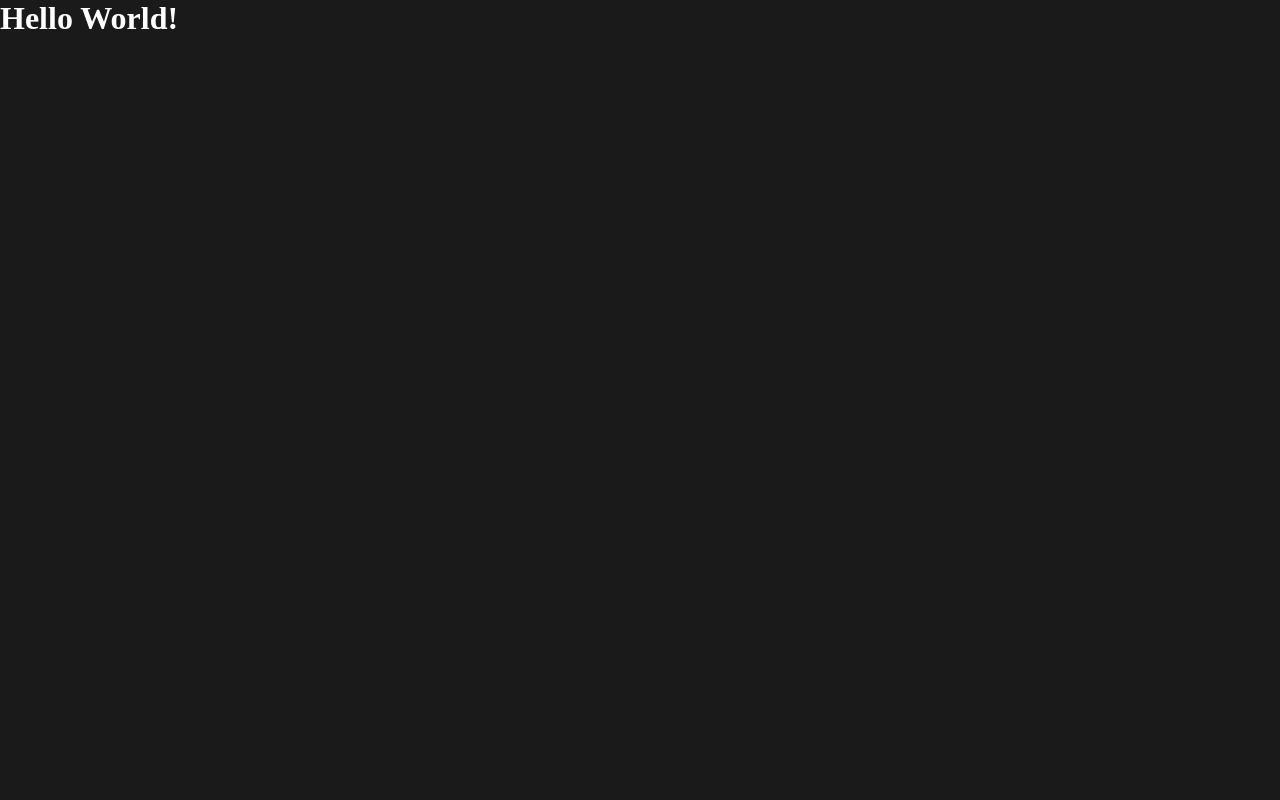
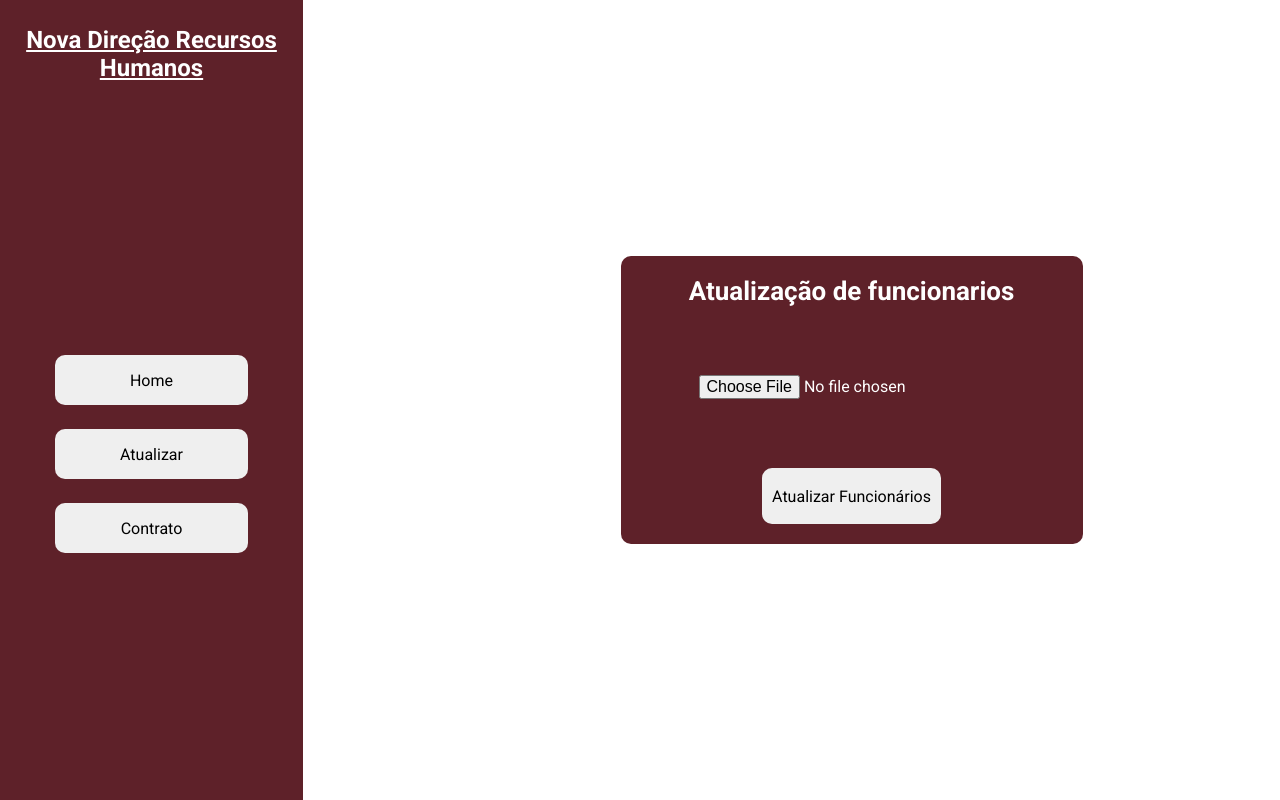
Before and after one commit to BrayanMaximiano/NovadirecaoApp, a React (Vite) app: page /#/atualizar in a window 1280 px wide. Built offline with nearby package versions, Linux system fonts and the light colour scheme.

Commit message:
Término visual das principais telas

```diff
--- a/index.html
+++ b/index.html
@@ -2,9 +2,12 @@
 <html lang="en">
   <head>
     <meta charset="UTF-8" />
+    <link rel="preconnect" href="https://fonts.googleapis.com"/>
+    <link rel="preconnect" href="https://fonts.gstatic.com" crossorigin/>
+    <link href="https://fonts.googleapis.com/css2?family=Roboto:wght@100;300;400;500;700;900&display=swap" rel="stylesheet"/>
     <link rel="icon" type="image/svg+xml" href="/vite.svg" />
     <meta name="viewport" content="width=device-width, initial-scale=1.0" />
-    <title>Vite + React</title>
+    <title>Sistema Nova Direção</title>
   </head>
   <body>
     <div id="root"></div>
--- a/src/App.jsx
+++ b/src/App.jsx
@@ -1,4 +1,8 @@
+import { HashRouter, Route, Routes } from "react-router-dom"
 import GlobalStyle from "./styles/GlobalStyle"
+import Atualizar from "./Pages/Atualizar"
+import Contrato from "./Pages/Contrato"
+import Home from "./Pages/Home"
 
 function App() {
 
@@ -7,7 +11,13 @@ function App() {
 
     <>
     <GlobalStyle />
-    <h1>Hello World!</h1>
+    <HashRouter>
+      <Routes>
+        <Route path="/" element={<Home/>}/>
+        <Route path="/atualizar" element={<Atualizar/>}/>
+        <Route path="/form" element={<Contrato/>}/>
+      </Routes>
+    </HashRouter>
     </>
 
   )
--- /dev/null
+++ b/src/Pages/Atualizar/index.jsx
@@ -0,0 +1,19 @@
+import { Att, AttWapper, Button, Container, Input, Title } from "./styles"
+import SideNavigation from "../../components/SideNavigation"
+
+const Index = ()=>{
+    return(
+        <Container>
+            <SideNavigation />
+            <AttWapper>
+                <Att>
+                    <Title> Atualização de funcionarios</Title>
+                    <Input type="file"/>
+                    <Button> Atualizar Funcionários</Button>
+                </Att>
+            </AttWapper>
+        </Container>
+    )
+}
+
+export default Index
--- /dev/null
+++ b/src/Pages/Atualizar/styles.js
@@ -0,0 +1,56 @@
+import styled from "styled-components";
+
+export const Container = styled.div`
+ height: 100vh;
+ width: 100vw;
+ display: flex;
+ align-items: center;
+ justify-content: space-between;
+`
+
+export const AttWapper = styled.div`
+    width: 857px;
+    height: 100vh;
+    display: flex;
+    align-items: center;
+    justify-content: center;
+`
+
+export const Att = styled.div`
+    height: 288px;
+    width: 462px;
+    background-color: #5E2129;
+    border: none;
+    border-radius: 10px;
+    display:flex;
+    flex-direction:column;
+    justify-content: space-between;
+    align-items: center;
+    gap: 20px;
+    padding: 20px;
+`
+export const Title = styled.h2`
+    color: white;
+    font-size: 26px;
+`
+
+export const Button = styled.button`
+height: 56px;
+padding: 10px;
+border: none;
+border-radius: 10px;
+cursor: pointer;
+transition: all ease 0.5s;
+
+&:hover{
+    background-color: rgba(255,255,255, 0.7);
+}
+
+`
+
+export const Input = styled.input`
+    color: white;
+    cursor: pointer;
+    border: none;
+
+`
--- /dev/null
+++ b/src/Pages/Contrato/index.jsx
@@ -0,0 +1,13 @@
+import { Container, ContratoWrapper } from "./styles";
+import SideNavigation from "../../components/SideNavigation";
+
+const Index = () => {
+  return (
+    <Container>
+      <SideNavigation/>
+      <ContratoWrapper></ContratoWrapper>
+    </Container>
+  );
+};
+
+export default Index;
--- /dev/null
+++ b/src/Pages/Contrato/styles.js
@@ -0,0 +1,21 @@
+import styled from "styled-components";
+
+export const Container = styled.div`
+    height: 100vh;
+    width: 100vw;
+    display: flex;
+    align-items: center;
+    justify-content: space-between;
+`
+
+export const ContratoWrapper = styled.div`
+    height: 715px;
+    width: 809px;
+    margin: 20px;
+    background-color: #5E2129;
+    border-radius: 10px;
+`
+
+export const ContratoInput = styled.input`
+
+`
--- /dev/null
+++ b/src/Pages/Home/index.jsx
@@ -0,0 +1,12 @@
+import { Container } from "./styles"
+import SideNavigation from "../../components/SideNavigation"
+
+const Index = ()=>{
+    return(
+        <Container>
+            <SideNavigation/>
+        </Container>
+    )
+}
+
+export default Index;
--- /dev/null
+++ b/src/Pages/Home/styles.js
@@ -0,0 +1,7 @@
+import styled from "styled-components";
+
+
+export const Container = styled.div`
+ width: 100vw;
+ height: 100vh;
+`
--- /dev/null
+++ b/src/components/SideNavigation/index.jsx
@@ -0,0 +1,18 @@
+import { Link } from "react-router-dom";
+import { Container, NavigationItem, NavWrapper, Title } from "./styles"
+
+const Index = ()=>{
+    return(
+       <Container>
+            <Title>Nova Direção Recursos Humanos</Title>
+            <NavWrapper>
+                <Link to={"/"}><NavigationItem>Home</NavigationItem></Link>
+                <Link to={"/atualizar"}><NavigationItem>Atualizar</NavigationItem></Link>
+                <Link to={"/form"}><NavigationItem>Contrato</NavigationItem></Link>
+
+            </NavWrapper>
+       </Container>
+    )
+}
+
+export default Index;
--- /dev/null
+++ b/src/components/SideNavigation/styles.js
@@ -0,0 +1,49 @@
+import styled  from "styled-components";
+
+export const Container = styled.div`
+    width: 303px;
+    height: 100vh;
+    background-color: #5E2129;
+    display: flex;
+    align-items: center;
+    justify-content: space-around;
+    flex-direction: column;
+`
+
+export const Title = styled.h1`
+    font-size: 24px;
+    text-align: center;
+    text-decoration: underline;
+    color: white;
+`
+
+export const NavWrapper = styled.div`
+    width: 80%;
+    height: 80%;
+    display: flex;
+    align-items: center;
+    justify-content: center;
+    flex-direction:column;
+    gap: 24px;
+
+    a{
+        width: 80%;
+    }
+`
+
+export const NavigationItem = styled.button`
+    width: 100%;
+    height: 50px;
+    font: bold;
+    border-radius: 10px;
+    border: none;
+    font-size:16px;
+    transition: all ease 0.5s;
+
+    &:hover{
+        cursor: pointer;
+        background-color: rgba(255, 255, 255, 0.7);
+    }
+
+
+`
--- a/src/styles/GlobalStyle.js
+++ b/src/styles/GlobalStyle.js
@@ -5,11 +5,14 @@ const GlobalStyle = createGlobalStyle`
         padding: 0;
         margin: 0;
         box-sizing: border-box;
-
+        font-family: 'Roboto', sans-serif;
+        font-size: 16px;
+        text-decoration: none;
+        color: black;
     }
 
     body{
-        background-color: #1a1a1a;
+        background-color: #fff;
         color: white;
     }
 `
```
